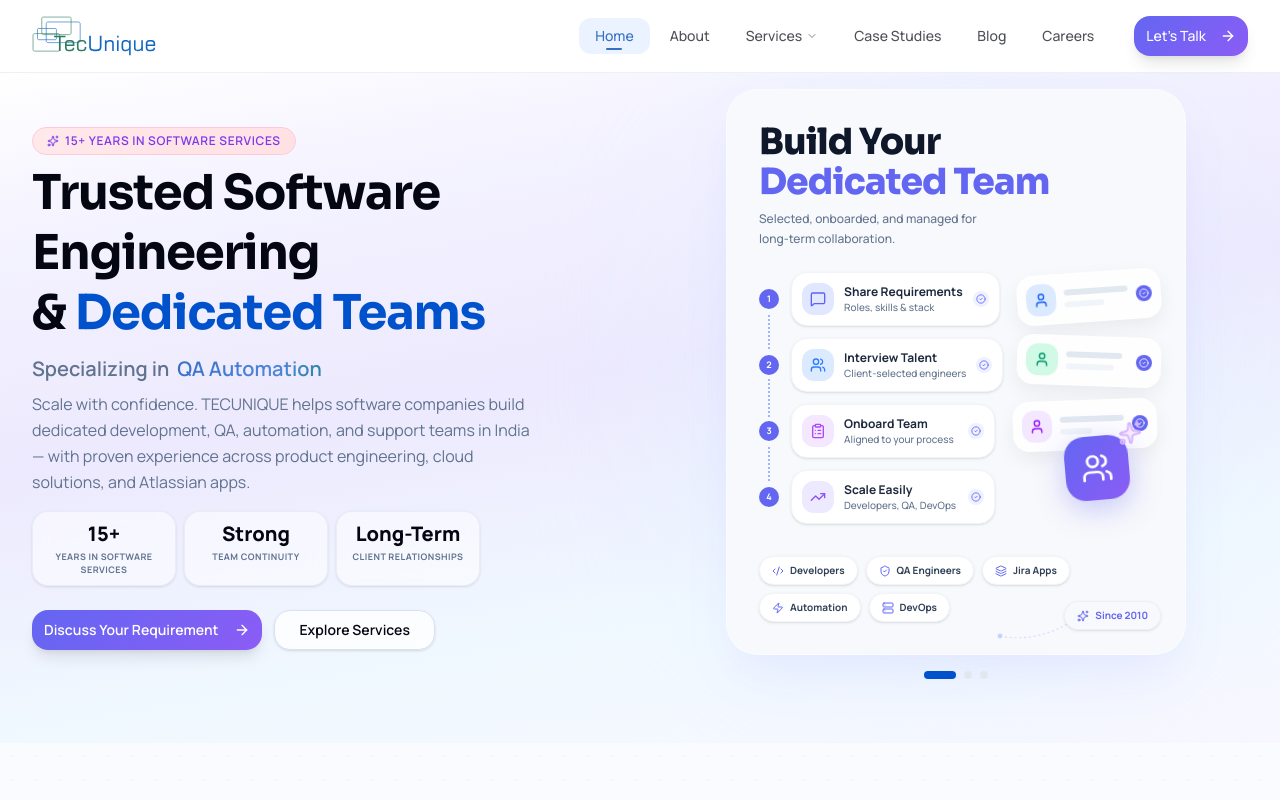
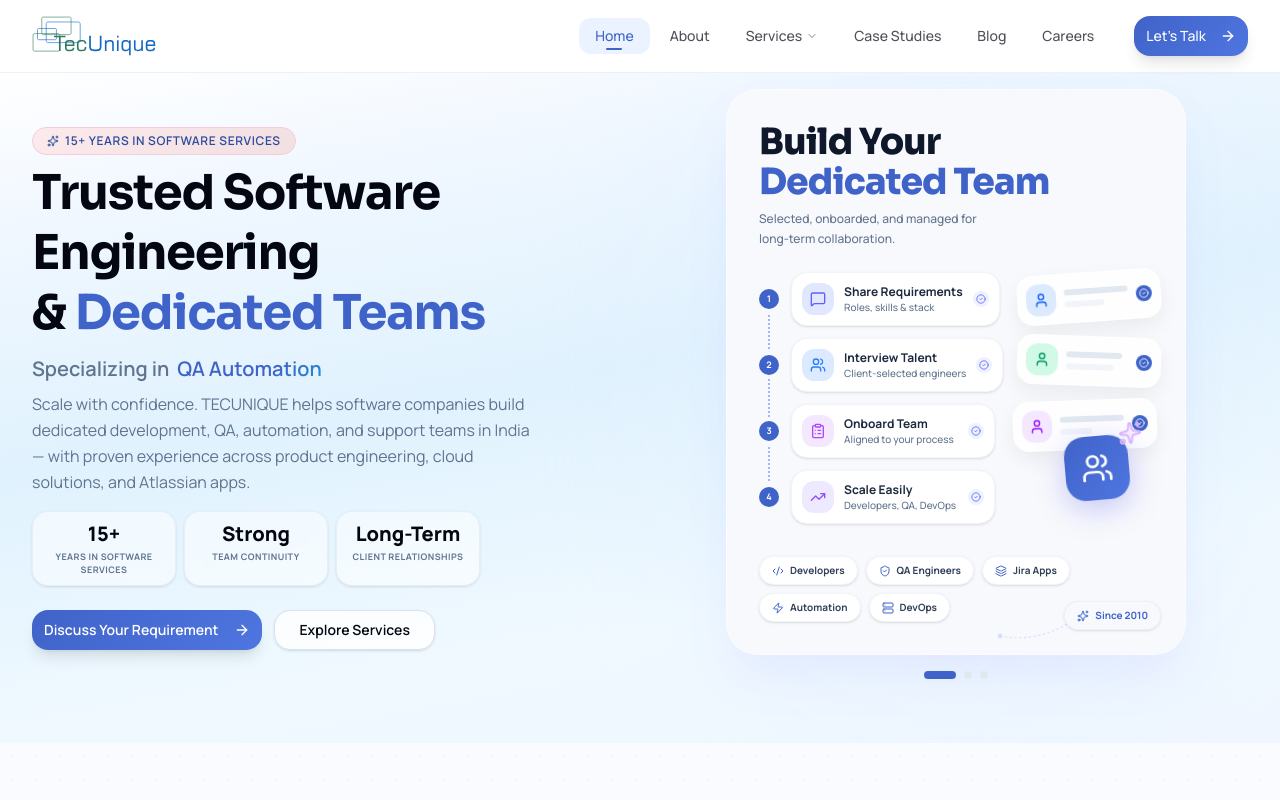
Before and after one commit to rupeshyadav-tecunique/v0-tecunique-website-revamp, a Next.js app: page / in a window 1280 px wide. Shown: the top 800 px of the page. Built offline with nearby package versions, Linux system fonts and the light colour scheme.

Commit message:
globals.css

```diff
--- a/app/globals.css
+++ b/app/globals.css
@@ -5,17 +5,17 @@
 
 :root {
   /* Brand palette */
-  --brand-blue: #0052cc;
-  --brand-blue-hover: #0047b3;
-  --brand-indigo: #6366f1;
-  --brand-violet: #8b5cf6;
-  --brand-purple: #7c3aed;
+  --brand-blue: #3F63C8;
+  --brand-blue-hover: #3151A8;
+  --brand-indigo: #3F63C8; /* Replaced purple with TECUNIQUE Blue */
+  --brand-violet: #4F75E0; /* Slightly lighter blue */
+  --brand-purple: #2D4C9E; /* Slightly darker blue */
   --brand-cyan: #06b6d4;
   --brand-teal: #0891b2;
   --brand-sky: #67e8f9;
-  --brand-indigo-deep: #4f46e5;
+  --brand-indigo-deep: #223D8A; /* Dark blue */
   --brand-rose: #f43f5e;
-  --accent-indigo-light: #c7d2fe;
+  --accent-indigo-light: #D5E1FB; /* Very light blue */
 
   /* Neutral palette */
   --neutral-white: #ffffff;
@@ -49,14 +49,12 @@
   --popover-foreground: oklch(0.13 0.025 265);
 
   /* Primary — TecUnique Blue */
-  --primary: oklch(0.546 0.145 258.877);
-  /* close to #1268C3 */
-  --primary-foreground: oklch(1 0 0);
+  --primary: #3F63C8;
+  --primary-foreground: #ffffff;
 
   /* Secondary — TecUnique Green */
-  --secondary: oklch(61.558% 0.16897 271.143);
-  /* close to #2E7D60 */
-  --secondary-foreground: oklch(1 0 0);
+  --secondary: #3F8B5B;
+  --secondary-foreground: #ffffff;
 
   /* Muted */
   --muted: oklch(0.97 0.01 259);
@@ -87,28 +85,28 @@
   /* Sidebar */
   --sidebar: oklch(0.98 0.01 259);
   --sidebar-foreground: oklch(0.13 0.02 259);
-  --sidebar-primary: oklch(0.546 0.145 258.877);
+  --sidebar-primary: #3F63C8;
   --sidebar-primary-foreground: oklch(1 0 0);
   --sidebar-accent: oklch(0.96 0.02 259);
   --sidebar-accent-foreground: oklch(0.40 0.10 259);
   --sidebar-border: oklch(0.91 0.02 259);
-  --sidebar-ring: oklch(0.546 0.145 258.877);
+  --sidebar-ring: #3F63C8;
 
   /* Custom design tokens — Ocean Infusion */
   --ocean-light: oklch(0.94 0.04 259);
   --ocean-base: oklch(0.80 0.10 259);
   --ocean-rich: oklch(0.62 0.15 259);
 
-  --gradient-primary: linear-gradient(135deg, oklch(0.546 0.145 258.877) 0%, oklch(0.623 0.146 259.088) 100%);
+  --gradient-primary: linear-gradient(135deg, var(--brand-blue) 0%, var(--brand-cyan) 100%);
   --gradient-brand: linear-gradient(135deg, var(--brand-indigo), var(--brand-violet));
   --gradient-brand-strong: linear-gradient(135deg, var(--brand-indigo) 0%, var(--brand-purple) 50%, var(--brand-indigo-deep) 100%);
   --gradient-ocean: linear-gradient(135deg, oklch(0.85 0.08 259) 0%, oklch(0.75 0.12 259) 100%);
-  --gradient-hero: linear-gradient(170deg, var(--neutral-white) 0%, var(--surface-violet) 18%, var(--surface-violet-strong) 45%, var(--surface-sky) 75%, var(--surface-lavender) 100%);
+  --gradient-hero: linear-gradient(170deg, var(--neutral-white) 0%, var(--surface-blue) 18%, var(--surface-blue-strong) 45%, var(--surface-sky) 75%, var(--surface-blue-soft) 100%);
   --gradient-hero-blue: linear-gradient(170deg, var(--neutral-white) 0%, var(--surface-blue) 18%, var(--surface-blue-strong) 45%, var(--surface-blue-soft) 75%, var(--neutral-slate-50) 100%);
-  --gradient-cta: linear-gradient(135deg, var(--surface-lavender) 0%, var(--surface-violet-strong) 40%, var(--surface-sky) 100%);
-  --gradient-subtle: linear-gradient(180deg, var(--surface-lavender) 0%, var(--neutral-white) 100%);
+  --gradient-cta: linear-gradient(135deg, var(--surface-blue-soft) 0%, var(--surface-blue-strong) 40%, var(--surface-sky) 100%);
+  --gradient-subtle: linear-gradient(180deg, var(--surface-blue-soft) 0%, var(--neutral-white) 100%);
   --gradient-section: linear-gradient(180deg, oklch(1 0 0) 0%, oklch(0.98 0.01 259) 100%);
-  --gradient-text: linear-gradient(135deg, oklch(0.546 0.145 258.877), oklch(0.623 0.146 259.088), oklch(0.525 0.123 162.775));
+  --gradient-text: linear-gradient(135deg, var(--brand-blue), var(--brand-indigo), var(--brand-cyan));
   --orb-indigo: radial-gradient(circle, var(--accent-indigo-light) 0%, color-mix(in srgb, var(--brand-violet) 60%, white) 50%, transparent 70%);
   --orb-blue: radial-gradient(circle, color-mix(in srgb, var(--brand-blue) 50%, white) 0%, var(--accent-indigo-light) 50%, transparent 70%);
   --orb-cyan: radial-gradient(circle, var(--brand-sky) 0%, var(--accent-indigo-light) 50%, transparent 70%);
@@ -118,7 +116,7 @@
   --orb-cyan-simple: radial-gradient(circle, var(--brand-sky) 0%, transparent 70%);
   --grid-indigo: linear-gradient(var(--brand-indigo) 1px, transparent 1px), linear-gradient(to right, var(--brand-indigo) 1px, transparent 1px);
   --grid-blue: linear-gradient(var(--brand-blue) 1px, transparent 1px), linear-gradient(to right, var(--brand-blue) 1px, transparent 1px);
-  --body-dot: radial-gradient(rgba(139, 92, 246, 0.07) 1px, transparent 1px);
+  --body-dot: radial-gradient(rgba(63, 99, 200, 0.07) 1px, transparent 1px);
   --glass-background: rgba(255, 255, 255, 0.8);
   --glass-border: rgba(255, 255, 255, 0.6);
   --shadow-card: 0 1px 3px rgba(0, 0, 0, 0.04), 0 4px 20px rgba(37, 99, 235, 0.06);
```
